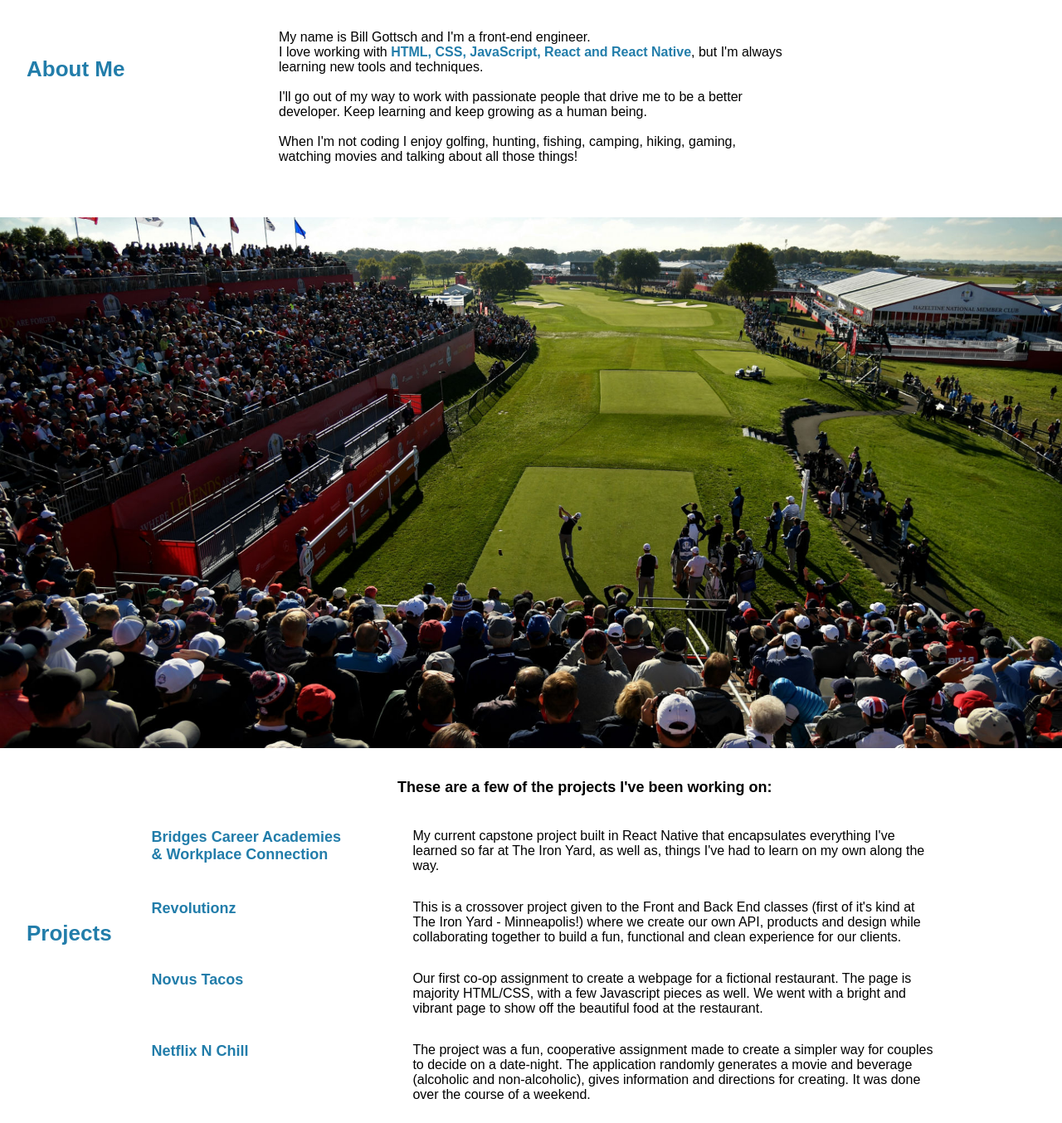
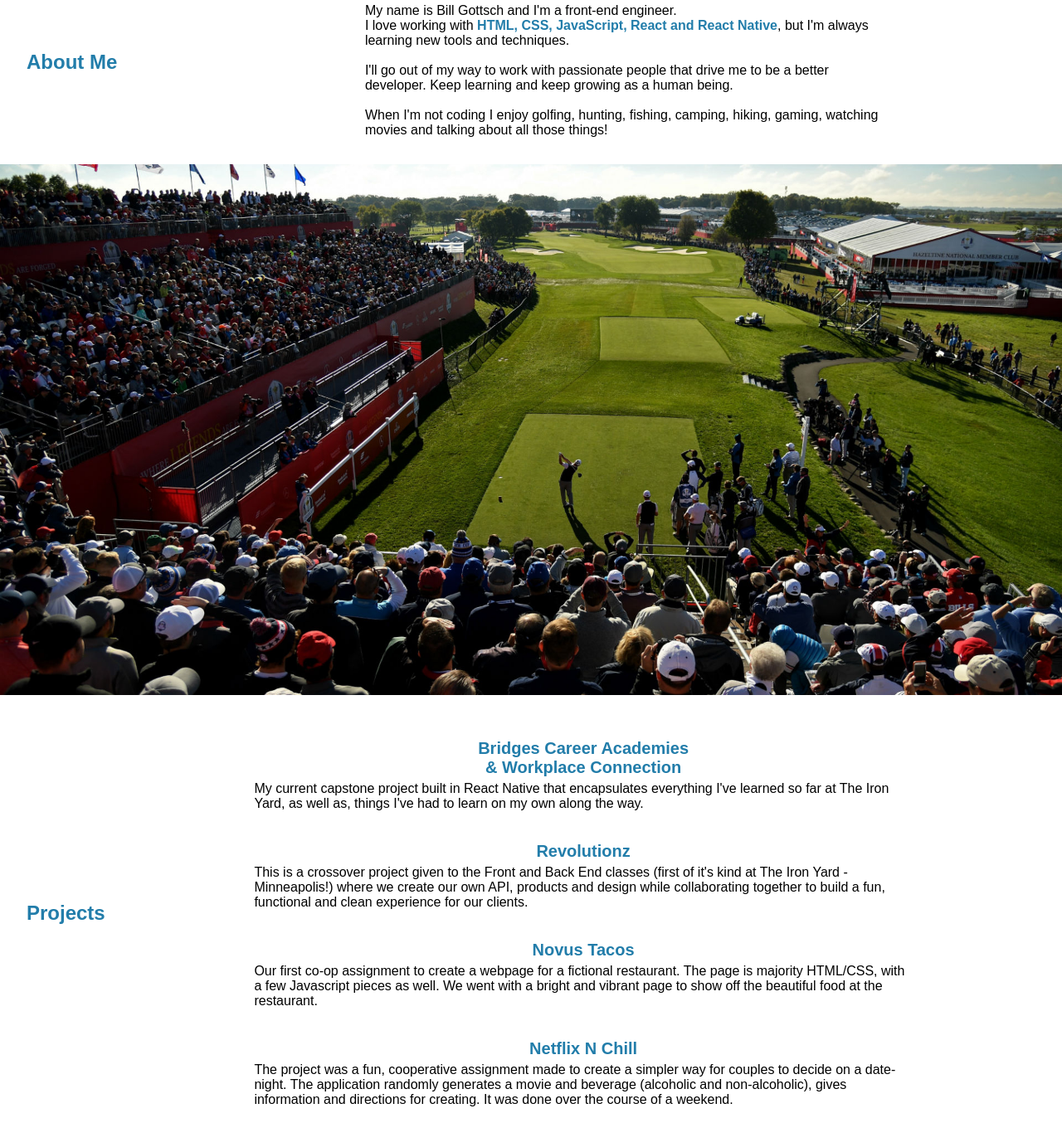
Before and after one commit to billgottsch/personal-site, a website: page index.html in a window 1280 px wide. Shown: the part 1368-2722 px from the top of the page at 83% size. Drawn offline with Linux system fonts and the light colour scheme.

Commit message:
added mobile media queries

```diff
--- a/assets/index.css
+++ b/assets/index.css
@@ -60,6 +60,15 @@ header {
   margin:0;
 }
 
+.main-intro_titletwo{
+  padding:0 5px;
+  font-size:40px;
+  font-weight: bold;
+  /*text-shadow: 1px 1px #000;*/
+  text-align: center;
+  margin:0;
+}
+
 .main-intro_text {
   font-size:20px;
   /*text-shadow: 1px 1px #000;*/
@@ -69,7 +78,10 @@ header {
 }
 
 #about {
-  margin:4rem 2rem;
+  text-align: center;
+  display:flex;
+  flex-direction: column;
+  margin:2rem .75rem;
 }
 
 strong {
@@ -77,60 +89,66 @@ strong {
   color: rgba(34,125,170,1);
 }
 
-
 .about-title {
-  font-size:26px;
-  font-weight:bold;
-  margin:2rem 2rem 2rem 0;
-  float:left;
+  text-align: center;
+  font-size:24px;
+  padding:0;
+  margin:1rem 0 1rem 0;
   color: rgba(34,125,170,1);
 }
 
 .about-text {
-  font-size:16px;
-  width: 50%;
+  width:85%;
   margin:0 auto;
 }
 
 
-
 #projects {
-  margin:2rem;
+  text-align: center;
+  display:flex;
+  flex-direction: column;
+  margin:.75rem;
 }
 
 .projects-title {
-  font-size:26px;
+  text-align: center;
+  font-size:24px;
+  padding:0;
+  margin:1rem 0 1rem 0;
   font-weight:bold;
-  vertical-align: middle;
-  float:left;
   color: rgba(34,125,170,1);
-  margin:11rem 2rem 10rem 0;
 }
 
 .projects-intro {
-  font-size:18px;
   font-weight:bold;
-  /*margin:0 auto;*/
+  font-size:14px;
+  margin:10px 0 10px 0;
   text-align: center;
   padding:5px;
 }
 
 .projects-each {
   display:flex;
-  padding:1rem;
-  margin-left:5rem;
+  flex-direction: column;
+  margin:0;
+  padding:10px;
 }
 
 .projects-name {
-  font-size:18px;
+  text-align: center;
+  width:85%;
+  padding:5px;
+  font-size:20px;
   font-weight:bold;
-  /*margin:0 auto;*/
-  width:30%;
-  margin:0;
+  margin:0 auto;
 
 
 }
 .projects-name a{
+  font-size: 20px;
+  text-align: center;
+  margin:0;
+  padding:0;
   color: rgba(34,125,170,1);
   cursor:pointer;
   text-decoration: none;
@@ -143,21 +161,21 @@ strong {
 }
 
 .projects-text {
-  margin:0;
+  width:80%;
   padding:0;
-  font-size:16px;
-  width: 60%;
-  /*margin:0 auto;*/
+  margin:0 auto;
 }
 
+
 #contact {
-  margin:2rem;
+  /*margin:2rem;*/
 }
 
 .fa {
   color: rgba(34, 125, 170, 1);
   text-decoration: none;
-  margin:3rem;
+  padding:1rem;
+  margin-top: 1rem;
 }
 
 .fa:hover {
@@ -178,7 +196,7 @@ strong {
 .contact-text a {
   color: rgba(34, 125, 170,1);
   text-decoration: underline;
-  font-size:20px;
+  font-size:18px;
   font-weight: bold;
   padding:5px;
 }
@@ -223,131 +241,138 @@ strong {
   background-size:cover;
 }
 
+/* --------Media Queries-------- */
 
-/*@media (min-width: 360px) {
-  .main-intro_title {
-    font-size:34px;
-    padding:.5rem;
+/* --------Media Queries-------- */
+
+@media (min-width: 600px) {
+
+
+  .main {
+    color:#fff;
+    display:table-cell;
+    font-weight: bold;
+    vertical-align: middle;
+  }
+
+  .main-intro_title{
+    font-size:60px;
+  }
+
+  .main-intro_titletwo{
+    font-size:48px;
   }
 
   .main-intro_text {
-    font-size:15px;
-    padding:.5rem;
+    font-size:22px;
+    /*text-shadow: 1px 1px #000;*/
+    padding:1rem;
+    margin:0;
+    text-align: center;
   }
 
   #about {
-  text-align: center;
-  display:flex;
-  flex-direction: column;
-  margin:1.5rem;
+    display:flex;
+    margin:2rem;
+  }
 
+  strong {
+    font-weight: bold;
   }
 
   .about-title {
-    text-align: center;
-    font-size:24px;
-    padding:0;
-    margin:1rem 0 1rem 0;
+    margin:0;
+    padding-bottom:20px;
   }
 
   .about-text {
-    width:100%;
-    font-size:14px;
-    margin:0;
+    width: 65%;
+    margin:0 auto;
   }
 
   #projects {
-    text-align: center;
-    display:flex;
-    flex-direction: column;
+    margin:2rem;
+  }
+
+  .projects-title {
     margin:0;
+    padding-bottom:20px;
+  }
+
+  .projects-intro {
     padding:5px;
   }
 
-  .projects-title {
-    text-align: center;
-    font-size:24px;
-    padding:0;
-    margin:1rem 0 1rem 0;
-  }
-
-  .projects-intro {
-    font-size:14px;
-    margin:0 0 10px 0;
-    padding:0;
-  }
-
   .projects-each {
-    display:flex;
-    flex-direction: column;
-    margin:0;
-    padding:5px;
+    padding:1rem;
   }
 
   .projects-name {
-    font-size:18px;
-    text-align: center;
-    width:100%;
-    margin:0;
+    width:65%;
+    margin:0 auto;
+  }
+  .projects-text {
+    margin:0 auto;
     padding:0;
-  }
-  .projects-name a{
-    font-size: 16px;
-    text-align: center;
-    margin:0;
-    padding:0;
-
+    width: 65%;
   }
 
-  .projects-name a:hover {
+  .fa {
+    margin:1rem;
   }
 
-  .projects-text {
-    width:100%;
-    font-size:14px;
-    margin:10px;
-    padding:0;
-  }
+}
 
-  #contact {
-  }
+@media (min-width: 900px) {
 
-  .fa.fa-2x {
-    font-size:1em;
-    padding:5px;
-  }
+    #about {
+      text-align: left;
+      margin:2rem;
+      display:flex;
+      flex-direction: row;
+      align-items:center;
+    }
 
-  .contact-title {
-    font-size:24px;
-    margin:0;
-  }
+    strong {
+      font-weight: bold;
+    }
 
-  .contact-text a {
-    color: rgba(34, 125, 170,1);
-    font-size:18px;
-    margin:.5srem;
-  }
+    .about-title {
+      text-align: left;
+      flex: 0 1 20%;
+    }
 
-  .contact-text a:hover {
-    color: rgba(34, 95, 170,1);
-    cursor:pointer;
-  }
+    .about-text {
+      width: 65%;
+      margin:0 auto;
+    }
 
-  .contact-text {
-    color: rgba(34, 125, 170, 1);
-    text-align: center;
-    margin: 1rem;
-    font-size: 18px;
-  }
+    #projects {
+      text-align: left;
+      margin:2rem;
+      display:flex;
+      flex-direction: row;
+      align-items:center;
+    }
 
+    .projects-title {
+      text-align: left;
+      flex: 0 1 20%;
+    }
 
-}*/
+    .projects-each {
+      padding:1rem;
+    }
 
-@media (min-width: 700px) {
-  header {
-    height:700px;
-  }
+    .projects-name {
+      width:75%;
+      margin:0 auto;
+    }
 
-  .main-intro_title{
-  font-size:60px;
+    .projects-text {
+      margin:0 auto;
+      padding:0;
+      width: 75%;
+    }
+
 }
--- a/index.html
+++ b/index.html
@@ -11,43 +11,39 @@
 </head>
 <body>
   <header>
-    <!-- <div class="navigation" role="navigation">
-      <ul class="navigation_list">
-        <li class="navigation_item"><a href="#about">About</a></li>
-        <li class="navigation_item"><a href="#projects">Projects</a></li>
-        <li class="naigation_item"><a href="#contact">Contacts</a></li>
-      </ul>
-    </div> -->
     <div class="main">
       <div class="main-intro">
         <p class="main-intro_title">HI!</br> I'M BILL GOTTSCH</p>
-        <p class="main-intro_title">FRONT END ENGINEER</p>
+        <p class="main-intro_titletwo">FRONT END ENGINEER</p>
         <p class="main-intro_text">Creating clean, unique digital experiences are my thing! </p>
       </div>
     </div>
   </header>
 
     <div class="tech-picture"></div>
+
     <div id="about">
-
       <h2 class="about-title">About Me</h2>
+      <div>
         <p class="about-text">My name is Bill Gottsch and I'm a front-end engineer.</p>
         <p class="about-text">I love working with <strong>HTML, CSS, JavaScript, React and React Native</strong>, but I'm always learning new tools and techniques. </br></br>I'll go out of my way to work with passionate people that drive me to be a better developer. Keep learning and keep growing as a human being.</p>
           </br>
         <p class="about-text"> When I'm not coding I enjoy golfing, hunting, fishing, camping, hiking, gaming, watching movies and talking about all those things!</p>
+      </div>
     </div>
 
     <div class="golf-picture"></div>
 
     <div id="projects">
       <h2 class="projects-title">Projects</h2>
-      <p class="projects-intro">These are a few of the projects I've been working on:</p>
+      <!-- <p class="projects-intro">These are a few of the projects I've been working on:</p> -->
+        <div>
         <div class="projects-each">
-        <p class="projects-name"><a href="https://github.com/billgottsch/BridgesApp" target="_blank">Bridges Career Academies </br>&amp; Workplace Connection</a></p></br>
+          <p class="projects-name"><a href="https://github.com/billgottsch/BridgesApp" target="_blank">Bridges Career Academies </br>&amp; Workplace Connection</a></p>
           <p class="projects-text">My current capstone project built in React Native that encapsulates everything I've learned so far at The Iron Yard, as well as, things I've had to learn on my own along the way.</p>
         </div>
         <div class="projects-each">
-        <p class="projects-name"><a href="http://revolutionztiy.herokuapp.com/" target="_blank">Revolutionz</a></p></br>
+          <p class="projects-name"><a href="http://revolutionztiy.herokuapp.com/" target="_blank">Revolutionz</a></p>
           <p class="projects-text">This is a crossover project given to the Front and Back End classes (first of it's kind at The Iron Yard - Minneapolis!) where we create our own API, products and design while collaborating together to build a fun, functional and clean experience for our clients.</p>
         </div>
         <div class="projects-each">
@@ -59,11 +55,12 @@
           <p class="projects-text">The project was a fun, cooperative assignment made to create a simpler way for couples to decide on a date-night. The application randomly generates a movie and beverage (alcoholic and non-alcoholic), gives information and directions for creating. It was done over the course of a weekend.</p>
         </div>
       </div>
+    </div>
 
     <div class="overwatch-picture"></div>
 
     <div id="contact">
-      <p class="contact-text">Thanks for stopping by!</br> </br>Questions or just want to chat? Feel free to send me an <a href="mailto:billgottsch@gmail.com">email</a> or drop a line at one of my links below! </br>
+      <p class="contact-text">Thanks for stopping by!</br> </br>Questions or just want to chat?</br> Feel free to send me an<a href="mailto:billgottsch@gmail.com">email</a>or drop a line at one of my links below! </br>
       <a href="https://twitter.com/billygottsch" target="_blank"><i class="fa fa-twitter fa-2x" aria-hidden="true"></i></a>
       <a href="https://github.com/billgottsch/" target="_blank"><i class="fa fa-github fa-2x" aria-hidden="true"></i></a>
       <a href="https://medium.com/@BillyGottsch" target="_blank"><i class="fa fa-medium fa-2x" aria-hidden="true"></i></a>
```
Lines whose indentation alone changed are shown as unchanged.
